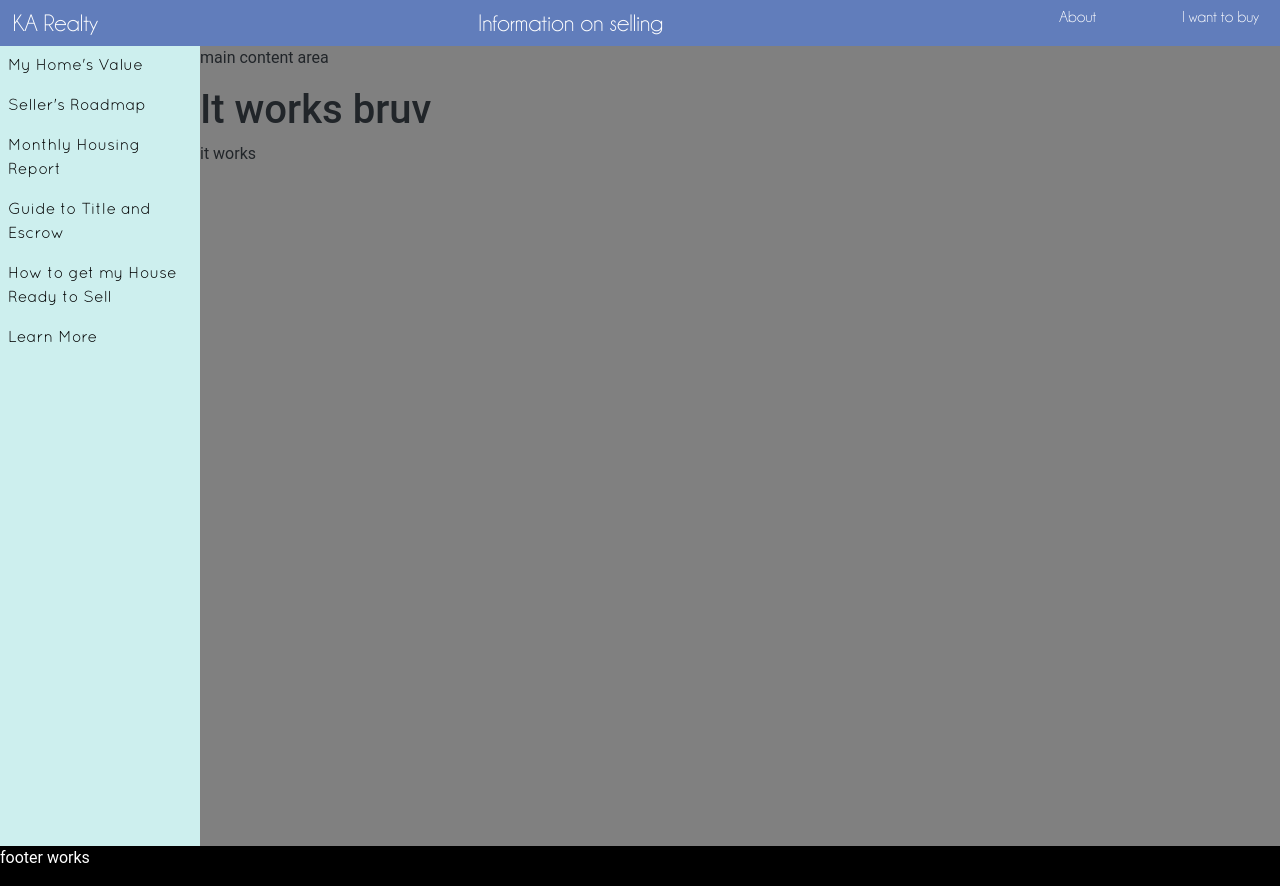
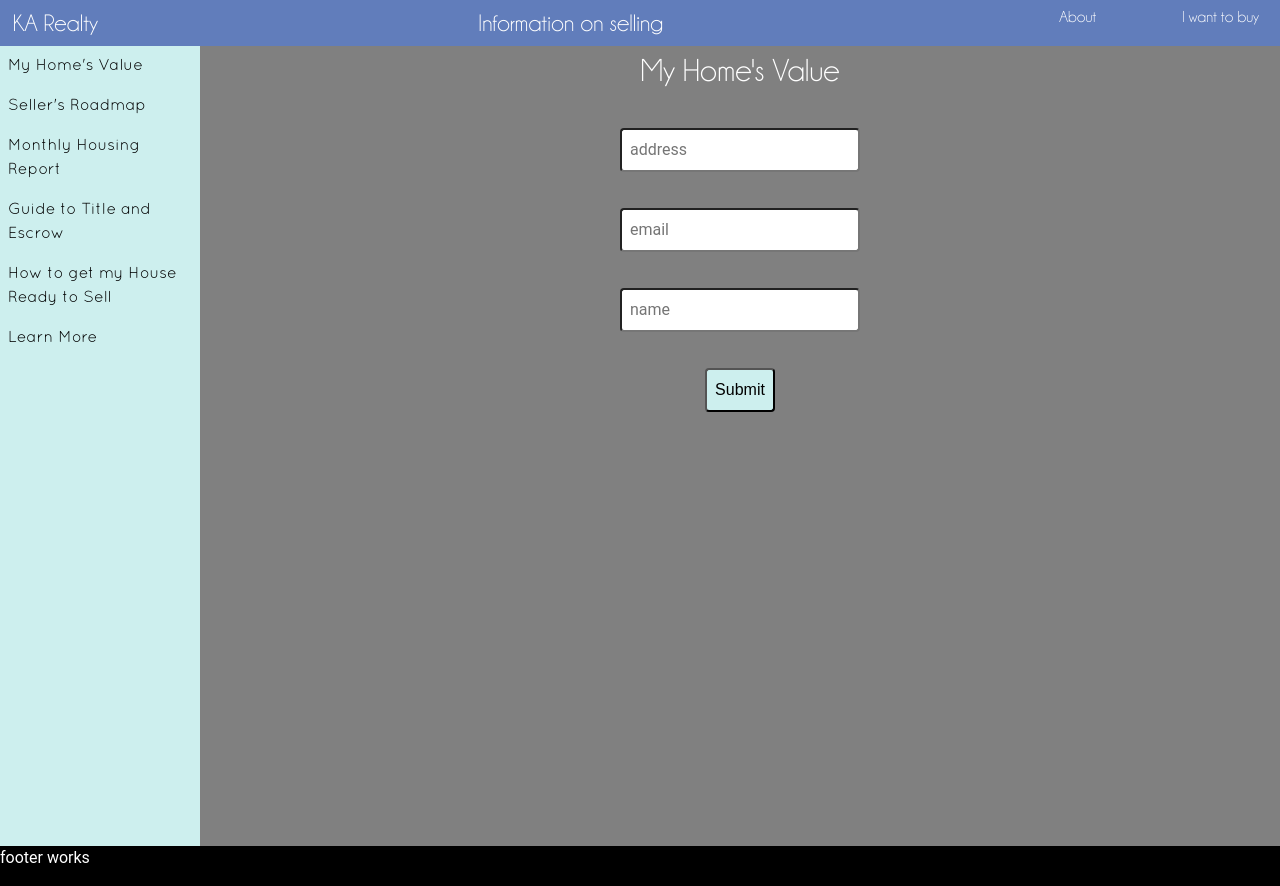
Before and after one commit to norogoth/ka-realty, a Gatsby site: page /sell/get_value in a window 1280 px wide. Built offline with nearby package versions, Linux system fonts and the light colour scheme; Gatsby itself is replaced by a stand-in of ours.

Commit message:
working on Netlify CMS

```diff
--- a/src/components/SideBar.js
+++ b/src/components/SideBar.js
@@ -42,16 +42,13 @@ const SideBar = (props) => {
         const navData = stringToObj[buyOrSellString];
         return navData.map((item, index) => {
             const myLink = "/" + buyOrSellString + item.node.link;
-            console.log("myLink: ",myLink);
             return <NavLink className="foo" to={myLink} key={item.node.id}>{item.node.name}</NavLink>
-            console.log("link: ",item.node.link, "name: ",item.node.name);
         })
     }
 
 
     //console.log("buyNavData: ", buyNavData);
     //console.log("sellNavData: ", sellNavData);
-    console.log("function return: ",generateChildren(props.buyOrSell))
 
     return (
         <Navigation>
--- a/src/components/mainLayout.js
+++ b/src/components/mainLayout.js
@@ -24,7 +24,6 @@ const MainLayout = (props, {children}) => {
             <NavAndMain>
                 <SideBar buyOrSell={props.buyOrSell}/>
                 <MainContent>
-                    <p>main content area</p>
                     {props.children}
                 </MainContent>
             </NavAndMain>
--- a/src/pages/sell/get_value.js
+++ b/src/pages/sell/get_value.js
@@ -1,14 +1,64 @@
 import React from 'react'
 import MainLayout from '../../components/mainLayout'
+import styled from "styled-components"
+
 
 const Get_value = () => {
+    function clickSubmit(){
+        console.log("submit was clicked.");
+    }
     console.log("get value should be rendering right now so uh.");
     return (
-        <MainLayout buyOrSell="sell">
-            <h1>It works bruv</h1>
-            <p>it works</p>
+        <MainLayout buyOrSell="sell" method="POST" data-netlify="true">
+            <ValueHeading>My Home's Value</ValueHeading>
+            <Description></Description>
+            <InputDiv name="home value" netlify>
+                <Input name="address" placeholder="address"/>
+                <Input name="email" placeholder="email"/>
+                <Input name="name" placeholder="name"/>
+                <SubmitButton onClick={() => clickSubmit()}>Submit</SubmitButton>
+            </InputDiv>
         </MainLayout>
     )
 }
 
 export default Get_value
+
+const maxInputWidth = "20rem";
+
+const Description = styled.p`
+
+`
+const ValueHeading = styled.div`
+    color: white;
+    font-size: clamp(1.2rem, 5vw, 2rem);
+    text-align: center;
+    font-family: "champagne";
+`
+const Input = styled.input`
+    max-width: ${maxInputWidth};
+    padding: .5rem;
+    border-radius: .25rem;
+`
+const InputDiv = styled.form`
+    display: flex;
+    flex-direction: column;
+    justify-content: space-around;
+    align-items: center;
+    height: 40vh;
+`
+const SubmitButton = styled.button`
+    max-width: ${maxInputWidth};
+    background: ${({neutral}) => (neutral? "black" : "var(--secondary-color)")};
+    color: ${({neutral}) => (neutral? "white" : "black")};
+    padding: ${({primary}) => (primary? "1.25rem" : ".5rem")};
+    font-size: ${({primary}) => (primary? "clamp(1.2rem, 2.5vw, 2rem)" : "1rem")};
+    margin: ${({primary}) => (primary? "1rem" : "0rem")};
+    border-radius: .25rem;
+    font-family: Arial, Helvetica, sans-serif;
+    text-decoration: none;
+
+    &:hover {
+        background: ${({neutral}) => (neutral? "white" : "var(--secondary-highlight)")}
+    }
+`
--- /dev/null
+++ b/static/admin/config.yml
@@ -0,0 +1,3 @@
+backend:
+  name: git-gateway
+  branch: master # Branch to update (optional; defaults to master)
```
Also changed, not shown: static/admin/index.html (added, +12 -0 lines).
